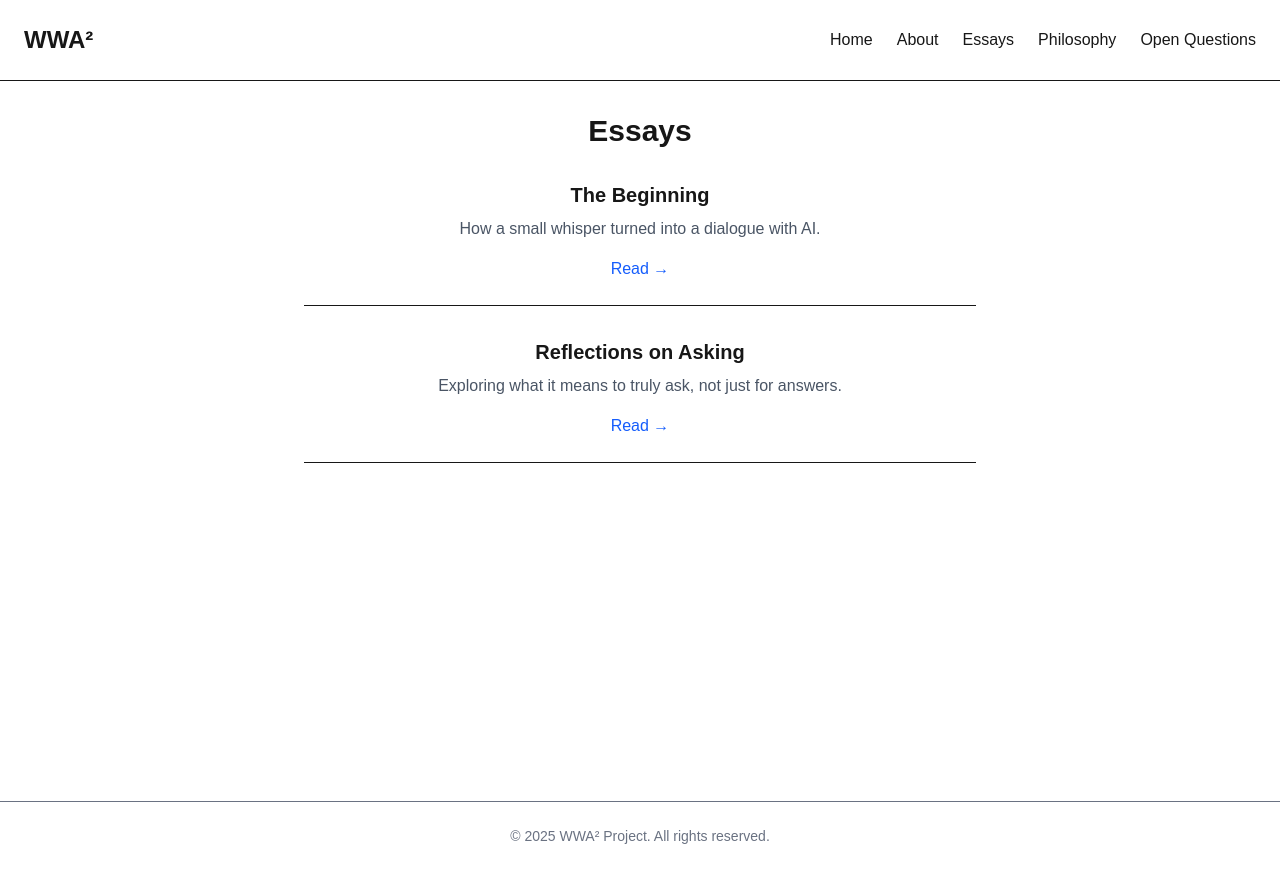
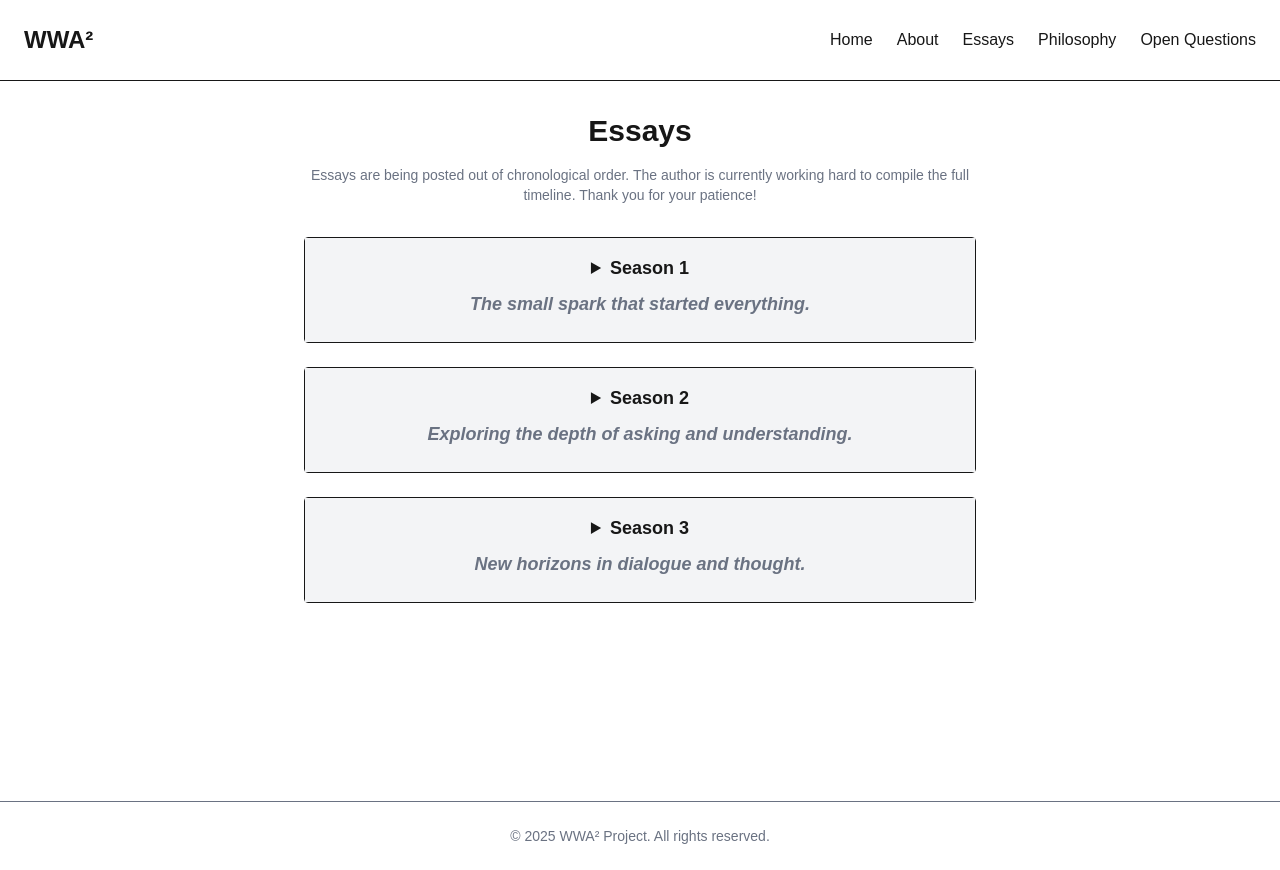
Before and after one commit to takanori88/wwa2project, a Next.js app: page /essays in a window 1280 px wide. Built offline with nearby package versions, Linux system fonts and the light colour scheme.

Commit message:
Update essays page

```diff
--- a/src/app/essays/page.js
+++ b/src/app/essays/page.js
@@ -1,24 +1,34 @@
 // src/app/essays/page.js
 import Link from "next/link";
-
-const essays = [
-  {
-    slug: "the-beginning",
-    title: "The Beginning",
-    summary: "How a small whisper turned into a dialogue with AI.",
-  },
-  {
-    slug: "reflections-on-asking",
-    title: "Reflections on Asking",
-    summary: "Exploring what it means to truly ask, not just for answers.",
-  },
-];
+import { essays } from "@/data/essays";
+import { seasons } from "@/data/seasons"; // ← NEW!!
 
 export default function EssaysPage() {
+  const groupedEssays = essays.reduce((acc, essay) => {
+    if (!acc[essay.season]) {
+      acc[essay.season] = [];
+    }
+    acc[essay.season].push(essay);
+    return acc;
+  }, {});
+
   return (
     <div className="flex flex-col items-center p-8 text-center">
-      <h2 className="text-3xl font-bold mb-8">Essays</h2>
-      <div className="space-y-8 max-w-2xl w-full">
+      <h2 className="text-3xl font-bold mb-4">Essays</h2>
+      <p className="text-sm text-gray-500 max-w-2xl mb-8">
+        Essays are being posted out of chronological order. The author is currently working hard to compile the full timeline. Thank you for your patience!
+      </p>
+
+      <div className="space-y-6 max-w-2xl w-full">
+        {Object.entries(groupedEssays).map(([season, essays]) => (
+          <details key={season} className="border rounded">
+            <summary className="cursor-pointer p-4 text-lg font-semibold bg-gray-100">
+              Season {season}
+              {/* ここにサブタイトル追加！！ */}
+              <p className="text-gray-500 italic my-2">{seasons[season]?.title}</p>
+            </summary>
+
+            <div className="p-4 space-y-6">
               {essays.map((essay) => (
                 <div key={essay.slug} className="border-b pb-6">
                   <h3 className="text-xl font-semibold mb-2">{essay.title}</h3>
@@ -29,6 +39,9 @@ export default function EssaysPage() {
                 </div>
               ))}
             </div>
+          </details>
+        ))}
+      </div>
     </div>
   );
 }
--- /dev/null
+++ b/src/data/essays.js
@@ -0,0 +1,26 @@
+// src/data/essays.js
+
+export const essays = [
+  {
+    slug: "the-beginning",
+    title: "The Beginning",
+    summary: "How a small whisper turned into a dialogue with AI.",
+    season: 1,
+    sortOrder: 1,
+  },
+  {
+    slug: "reflections-on-asking",
+    title: "Reflections on Asking",
+    summary: "Exploring what it means to truly ask, not just for answers.",
+    season: 2,
+    sortOrder: 1,
+  },
+  {
+    slug: "reflections-on-asking",
+    title: "Reflections on Asking",
+    summary: "Exploring what it means to truly ask, not just for answers.",
+    season: 3,
+    sortOrder: 1,
+  },
+  // 必要に応じてどんどん追加できる！
+];
--- /dev/null
+++ b/src/data/seasons.js
@@ -0,0 +1,12 @@
+// src/data/seasons.js
+export const seasons = {
+  1: {
+    title: "The small spark that started everything.",
+  },
+  2: {
+    title: "Exploring the depth of asking and understanding.",
+  },
+  3: {
+    title: "New horizons in dialogue and thought.",
+  },
+};
```
Lines whose indentation alone changed are shown as unchanged.
